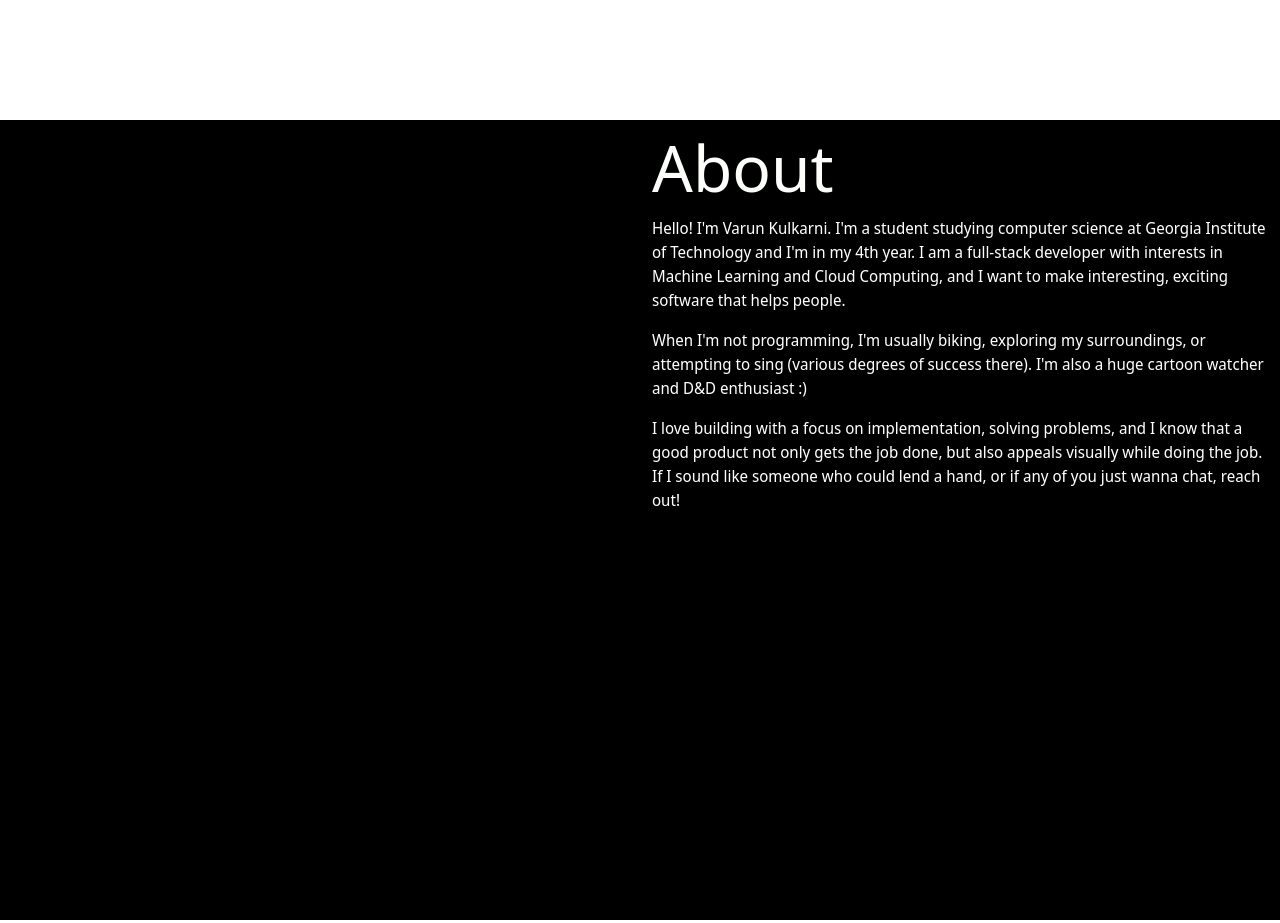
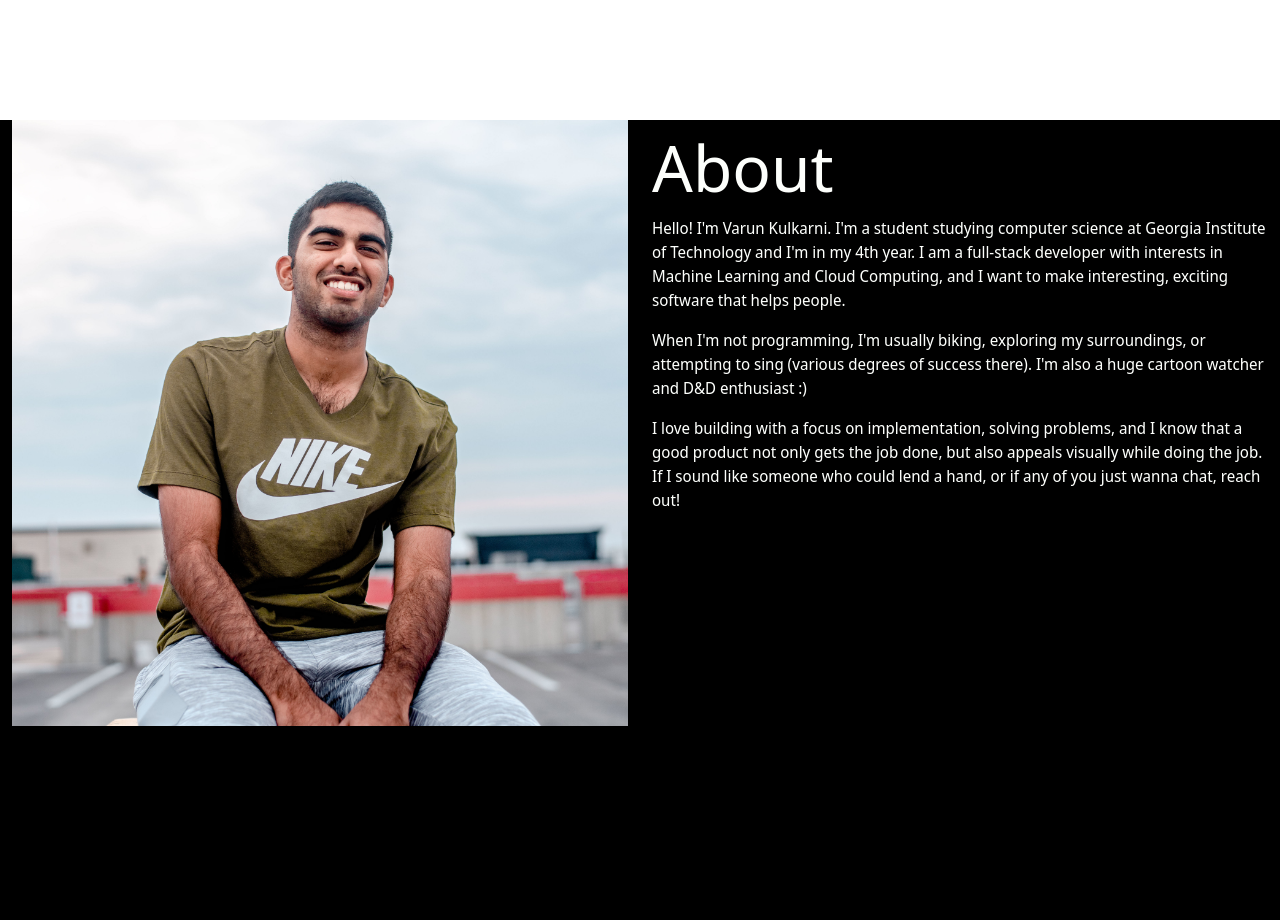
Before and after one commit to Varun-Kulkarni/Varun-Kulkarni.github.io, a React (Create React App) app in the folder webpage/: page / in a window 1280 px wide. Shown: the part 680-1603 px from the top of the page. Built offline with nearby package versions, Linux system fonts and the light colour scheme.

Commit message:
Add image

```diff
--- a/webpage/src/components/about/About.js
+++ b/webpage/src/components/about/About.js
@@ -2,14 +2,16 @@ import React from "react";
 import Container from 'react-bootstrap/Container';
 import Row from 'react-bootstrap/Row';
 import Col from 'react-bootstrap/Col'
+import Image from 'react-bootstrap/Image'
 import styles from './About.module.css'
 import { StyledH2, MainText } from "../styled/comps";
+import Portrait from '../../assets/portrait-square.jpg';
 const About = () => {
     return (
         <Container fluid id={styles.mainContainer}>
             <Row>
                 <Col sm>
-
+                    <Image src={Portrait} fluid />
                 </Col>
                 <Col>
                     <StyledH2>About</StyledH2>
```
Also changed, not shown: webpage/src/assets/portrait-square.jpg (added).
